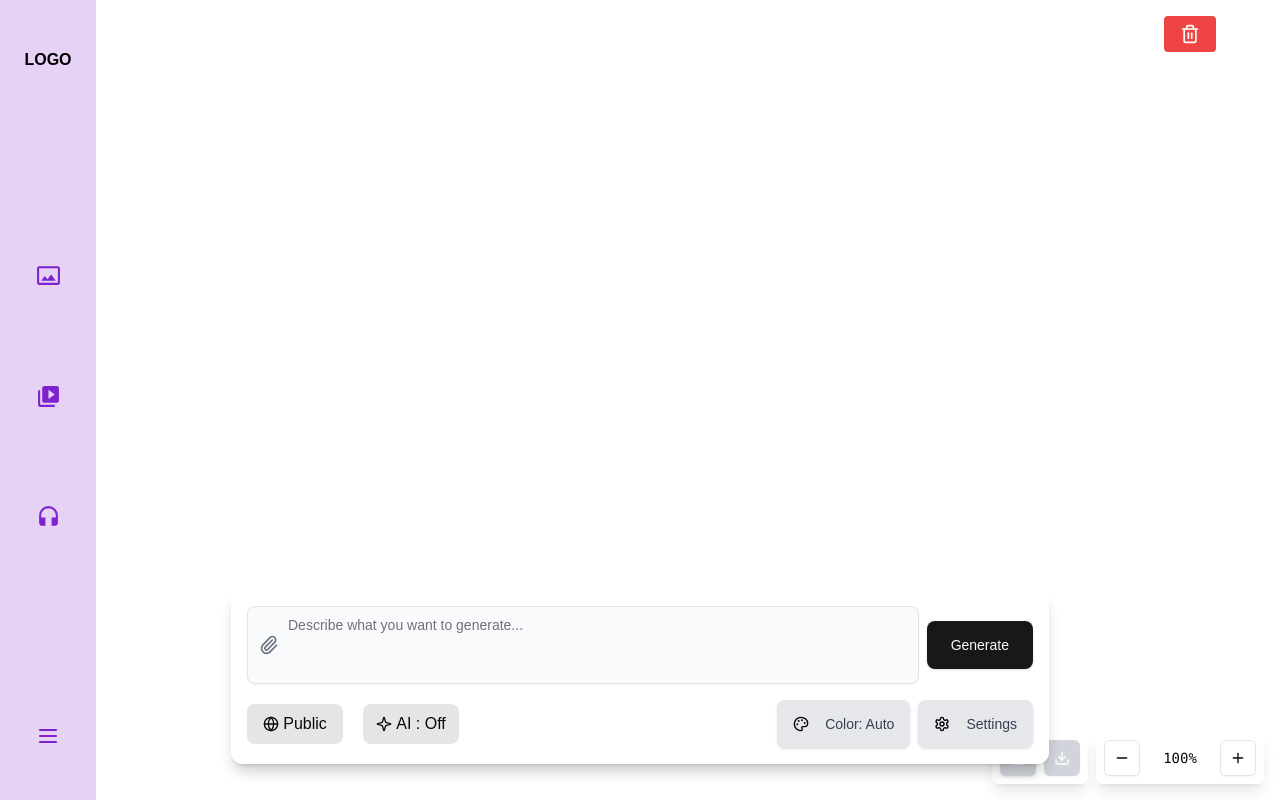
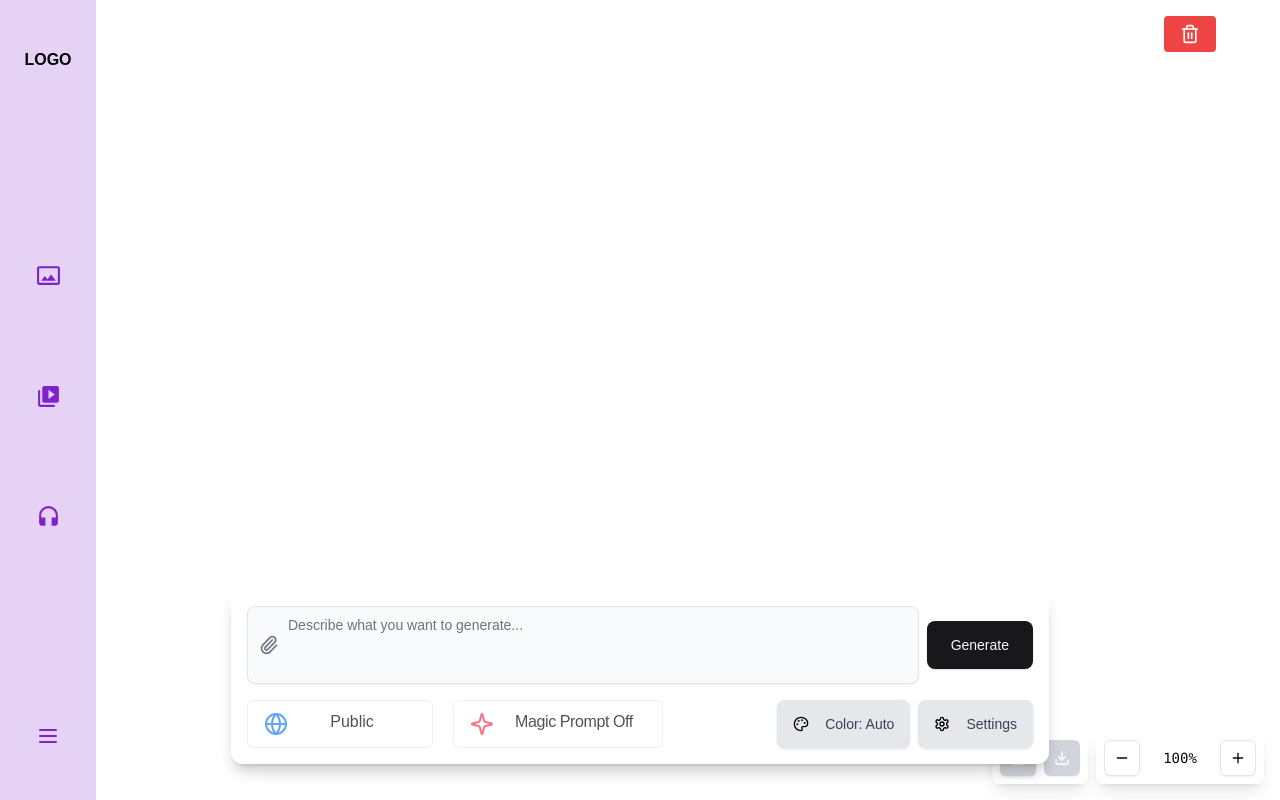
Before and after one commit to Model-Pipelines/imagepipeline-frontend, a Next.js app: page / in a window 1280 px wide. Built offline with nearby package versions, Linux system fonts and the light colour scheme.

Commit message:
added the ui for magic as well public

```diff
--- a/src/components/Canvas/Toolbar.tsx
+++ b/src/components/Canvas/Toolbar.tsx
@@ -71,11 +71,16 @@ export default function Toolbar({ onDownload }: ToolbarProps) {
     }
 
     // Calculate dynamic position based on number of images
+    const canvasWidth = window.innerWidth;
     const offsetX = 20;
     const offsetY = 20;
+    const imagesPerRow = Math.floor(canvasWidth / (width + offsetX));
+    const row = Math.floor(images.length / imagesPerRow);
+    const col = images.length % imagesPerRow;
+
     const position = {
-        x: 800 + images.length * offsetX, // e.g. starting at x = 800 and shifting right
-        y: 100 + images.length * offsetY, // e.g. starting at y = 100 and shifting down
+      x: col * (width + offsetX),
+      y: row * (height + offsetY),
     };
 
     // Add the new image to the store with its element reference
--- a/src/components/PromptUI/GlobeToggle.tsx
+++ b/src/components/PromptUI/GlobeToggle.tsx
@@ -1,46 +1,62 @@
-"use client";
-import { useState } from "react";
-import { Globe, Lock, Loader2 } from "lucide-react";
-import { cn } from "@/lib/utils";
+"use client"
+
+import { useState } from "react"
+import { Globe, Lock, Loader2 } from "lucide-react"
+import { cn } from "@/lib/utils"
 
 export function GlobeToggle() {
-  const [visibility, setVisibility] = useState<"public" | "private">("public");
-  const [loading, setLoading] = useState(false);
+  const [visibility, setVisibility] = useState<"public" | "private">("public")
+  const [loading, setLoading] = useState(false)
 
   const handleToggle = () => {
-    setLoading(true);
+    setLoading(true)
     setTimeout(() => {
-      setVisibility((prev) => (prev === "public" ? "private" : "public"));
-      setLoading(false);
-    }, 2000);
-  };
+      setVisibility((prev) => (prev === "public" ? "private" : "public"))
+      setLoading(false)
+    }, 2000)
+  }
 
   return (
     <button
       type="button"
       onClick={handleToggle}
       className={cn(
-        "border-none bg-neutral-200 dark:text-black dark:hover:bg-neutral-300",
-        "hover:bg-neutral-300 transition duration-200 ease-in-out",
-        "inline-flex items-center justify-center dark:active:bg-neutral-700",
-        "overflow-hidden active:bg-neutral-400",
-        "w-12 h-12 rounded-full lg:w-24 lg:h-10 lg:rounded-lg"
+        "group relative inline-flex items-center justify-center overflow-hidden rounded-full border border-neutral-500/10 bg-white p-2 text-neutral-600 hover:bg-neutral-100 dark:bg-neutral-800 dark:text-neutral-300 dark:hover:bg-neutral-700",
+        // On medium screens and up, modify the shape and padding
+        "md:rounded-md md:px-4 md:py-2",
       )}
     >
-      {loading ? (
-        <Loader2 className="animate-spin size-4" />
-      ) : (
-        <span className="inline-flex items-center justify-center gap-1">
-          {visibility === "public" ? (
-            <Globe className="size-4" />
-          ) : (
-            <Lock className="size-4" />
+      <span className="relative size-6">
+        {loading ? (
+          <Loader2 className="animate-spin text-gray-500" />
+        ) : visibility === "public" ? (
+          <Globe className="text-blue-400" />
+        ) : (
+          <Lock className="text-rose-400" />
+        )}
+      </span>
+      {/* Hide text on mobile, show on md and up */}
+      <span className="relative hidden h-7 w-32 text-center md:inline-block">
+        <span
+          className={cn(
+            "absolute top-0 left-0 w-full transition-all duration-1000",
+            visibility === "private" ? "-translate-y-4 opacity-0 blur-lg" : "translate-y-0 opacity-100 blur-0",
           )}
-          <span className="hidden lg:inline">
-            {visibility === "public" ? "Public" : "Private"}
-          </span>
+        >
+          Public
         </span>
-      )}
+        <span
+          className={cn(
+            "absolute top-0 left-0 w-full transition-all duration-1000",
+            visibility === "public" ? "translate-y-4 opacity-0 blur-lg" : "translate-y-0 opacity-100 blur-0",
+          )}
+        >
+          Private
+        </span>
+      </span>
+
+      {/* Show status text for screen readers */}
+      <span className="sr-only">{visibility === "public" ? "Public" : "Private"}</span>
     </button>
-  );
+  )
 }
--- a/src/components/PromptUI/MagicPromptToggle.tsx
+++ b/src/components/PromptUI/MagicPromptToggle.tsx
@@ -1,48 +1,76 @@
-"use client";
-import { useState } from "react";
-import { Sparkles, Sparkle, Loader2 } from "lucide-react";
-import { cn } from "@/lib/utils";
+"use client"
 
-export function MagicPromptToggle() {
-  const [aiMode, setAiMode] = useState<"on" | "off">("off");
-  const [loading, setLoading] = useState(false);
+import React from "react"
+import { cn } from "@/lib/utils"
+import { Sparkles, Sparkle, Loader2 } from "lucide-react"
+
+export const MagicPromptToggle = () => {
+  const [aiMode, setAiMode] = React.useState<"on" | "off">("off")
+  const [loading, setLoading] = React.useState(false)
 
   const handleToggle = () => {
-    setLoading(true);
+    setLoading(true)
     setTimeout(() => {
-      setAiMode((prev) => (prev === "on" ? "off" : "on"));
-      setLoading(false);
-    }, 2000);
-  };
+      setAiMode((prev) => (prev === "on" ? "off" : "on"))
+      setLoading(false)
+    }, 2000)
+  }
 
   return (
     <button
+      className={cn(
+        "group relative inline-flex items-center justify-center overflow-hidden bg-white hover:bg-neutral-100 dark:bg-neutral-800 dark:hover:bg-neutral-700",
+        // Mobile styles (default)
+        "h-12 w-12 rounded-full border border-neutral-500/10",
+        // Desktop styles (md and up)
+        "md:w-auto md:rounded-md md:px-4 md:py-2",
+      )}
+      onClick={handleToggle}
       type="button"
-      onClick={handleToggle}
+      aria-label={`Toggle magic prompt ${aiMode === "on" ? "off" : "on"}`}
+    >
+      <span
         className={cn(
-        "border-none bg-neutral-200 dark:text-black dark:hover:bg-neutral-300 transition duration-200 ease-in-out",
-        "inline-flex items-center justify-center dark:active:bg-neutral-700",
-        "overflow-hidden active:bg-neutral-400",
-        "w-12 h-12 rounded-full lg:w-24 lg:h-10 lg:rounded-lg"
+          "relative flex size-6 items-center justify-center",
+          // Add margin on desktop only when not loading
+          !loading && "md:mr-2",
         )}
       >
         {loading ? (
-        <Loader2 className="animate-spin size-4" />
+          <Loader2 className="animate-spin" />
+        ) : aiMode === "on" ? (
+          <Sparkles className="text-indigo-400" />
         ) : (
-        <span className="inline-flex items-center justify-center gap-1">
-          {aiMode === "on" ? (
+          <Sparkle className="text-rose-400" />
+        )}
+      </span>
 
-
-
-            <Sparkles className="size-4" />
-          ) : (
-            <Sparkle className="size-4" />
+      {/* Text content - only visible on md and up */}
+      <span className="relative hidden h-7 w-36 text-center font-medium text-neutral-600 tracking-tight dark:text-neutral-300 md:block">
+        <span
+          className={cn(
+            "absolute left-0 top-0 w-full transition-all duration-1000",
+            aiMode === "off" ? "-translate-y-4 opacity-0 blur-lg" : "translate-y-0 opacity-100 blur-0",
           )}
-          <span className="hidden lg:inline">
-            {aiMode === "on" ? "AI : On" : "AI : Off"}
+        >
+          Magic Prompt On
+        </span>
+        <span
+          className={cn(
+            "absolute left-0 top-0 w-full transition-all duration-1000",
+            aiMode === "on" ? "translate-y-4 opacity-0 blur-lg" : "translate-y-0 opacity-100 blur-0",
+          )}
+        >
+          Magic Prompt Off
         </span>
       </span>
-      )}
+
+      {/* Mobile tooltip - only visible on hover on small screens */}
+      <span className="absolute left-full ml-2 hidden whitespace-nowrap rounded bg-neutral-900 px-2 py-1 text-sm text-white opacity-0 transition-opacity group-hover:opacity-100 dark:bg-neutral-700 sm:block md:hidden">
+        {aiMode === "on" ? "Magic Prompt On" : "Magic Prompt Off"}
+      </span>
     </button>
-  );
+  )
 }
+
+export default MagicPromptToggle
```
Lines whose indentation alone changed are shown as unchanged.
